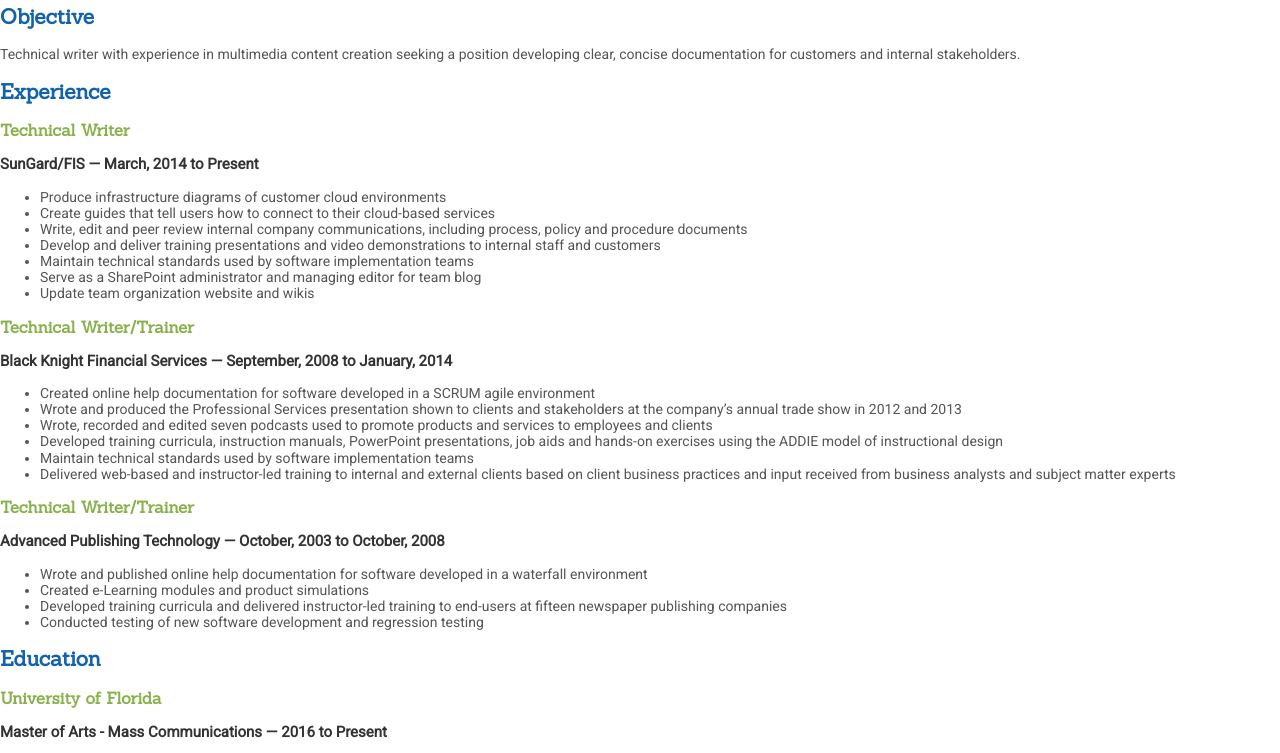
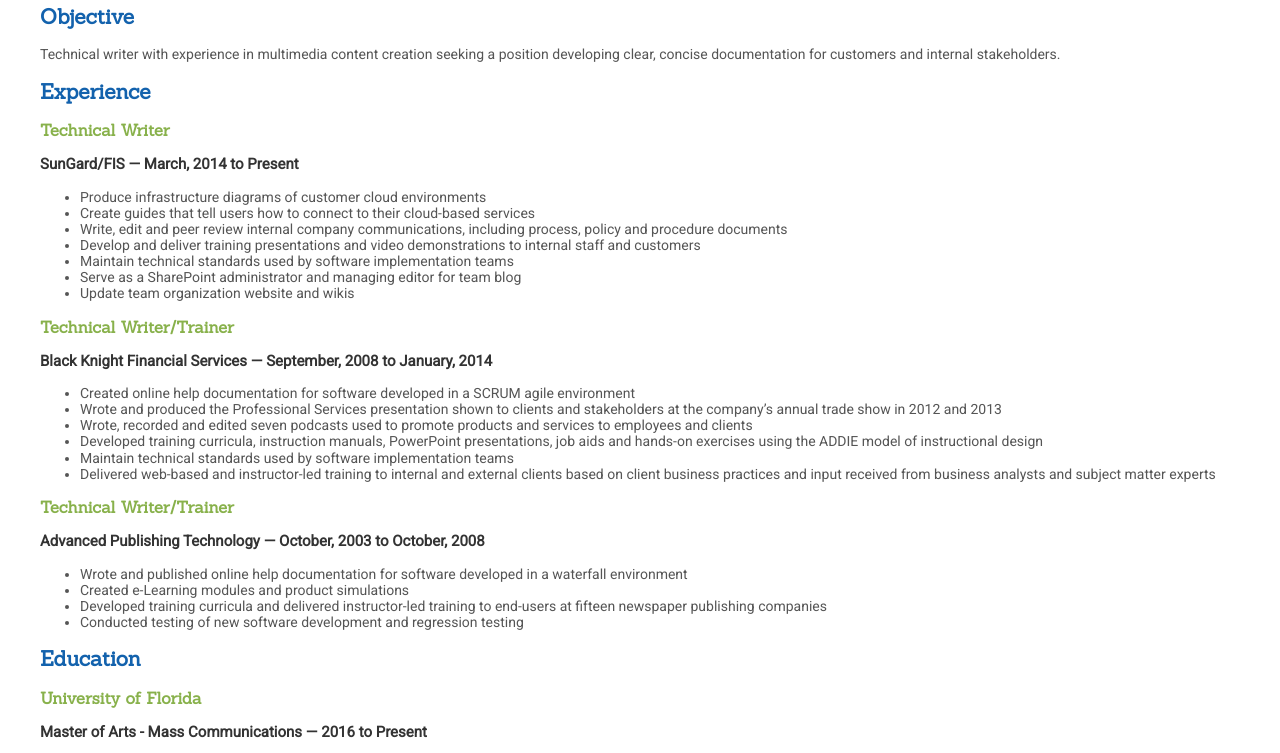
Before and after one commit to valerielwilliams/project_resume_williams_valerie, a plain HTML site: page index.html in a window 1280 px wide. Shown: the part 300-1053 px from the top of the page. Drawn offline with Linux system fonts and the light colour scheme.

Commit message:
add max-width and margin: 0 auto to container
I added a max-width of 1200 px to the container and margin: 0 auto to
center the content on the page.

```diff
--- a/css/main.css
+++ b/css/main.css
@@ -12,6 +12,11 @@ body {
     font-family: 'Roboto', sans-serif;
     font-size: 14px;
     color: #555555;
+}
+
+#container {
+    max-width: 1200px;
+    margin: 0 auto;
 }
 
 address {
```
